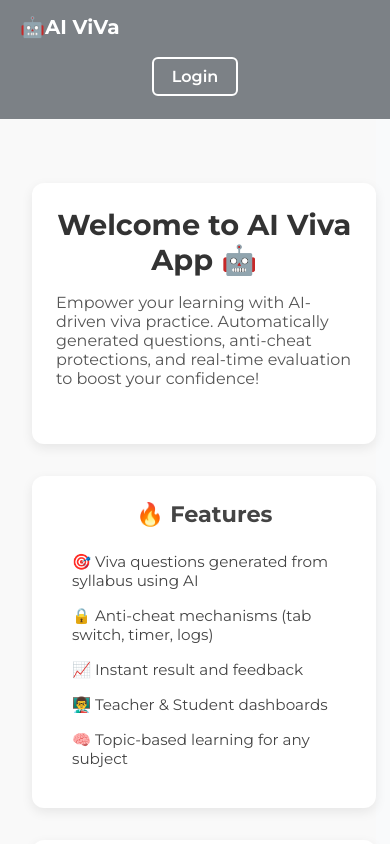
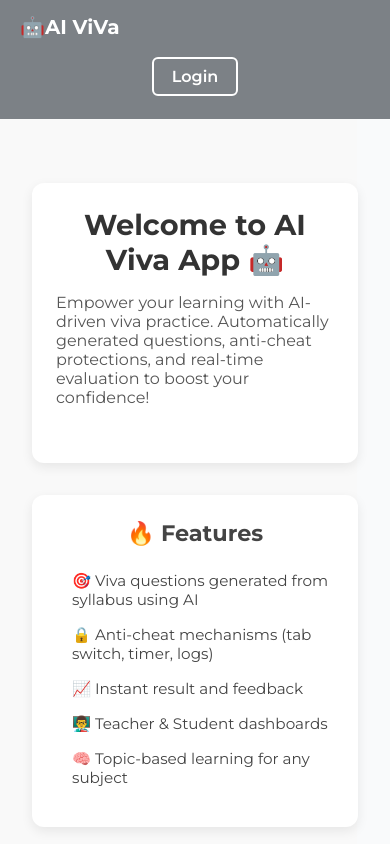
Before and after one commit to Sarbaj/Viva_main, a React (Vite) app in the folder viva-app/: page / in a window 390 px wide. Shown: the top 844 px of the page. Built offline with nearby package versions, Linux system fonts and the light colour scheme; no server answers; a web font is replaced by a local one.

Commit message:
finalresponsive1

```diff
--- a/viva-app/src/CSS/home.css
+++ b/viva-app/src/CSS/home.css
@@ -203,7 +203,7 @@
 
 @media (max-width: 480px) {
   .home-container {
-  width: 80%;
+  width: 75%;
   min-height: 100vh;
   padding: 2rem;
   font-family: "Poppins", sans-serif;
```
